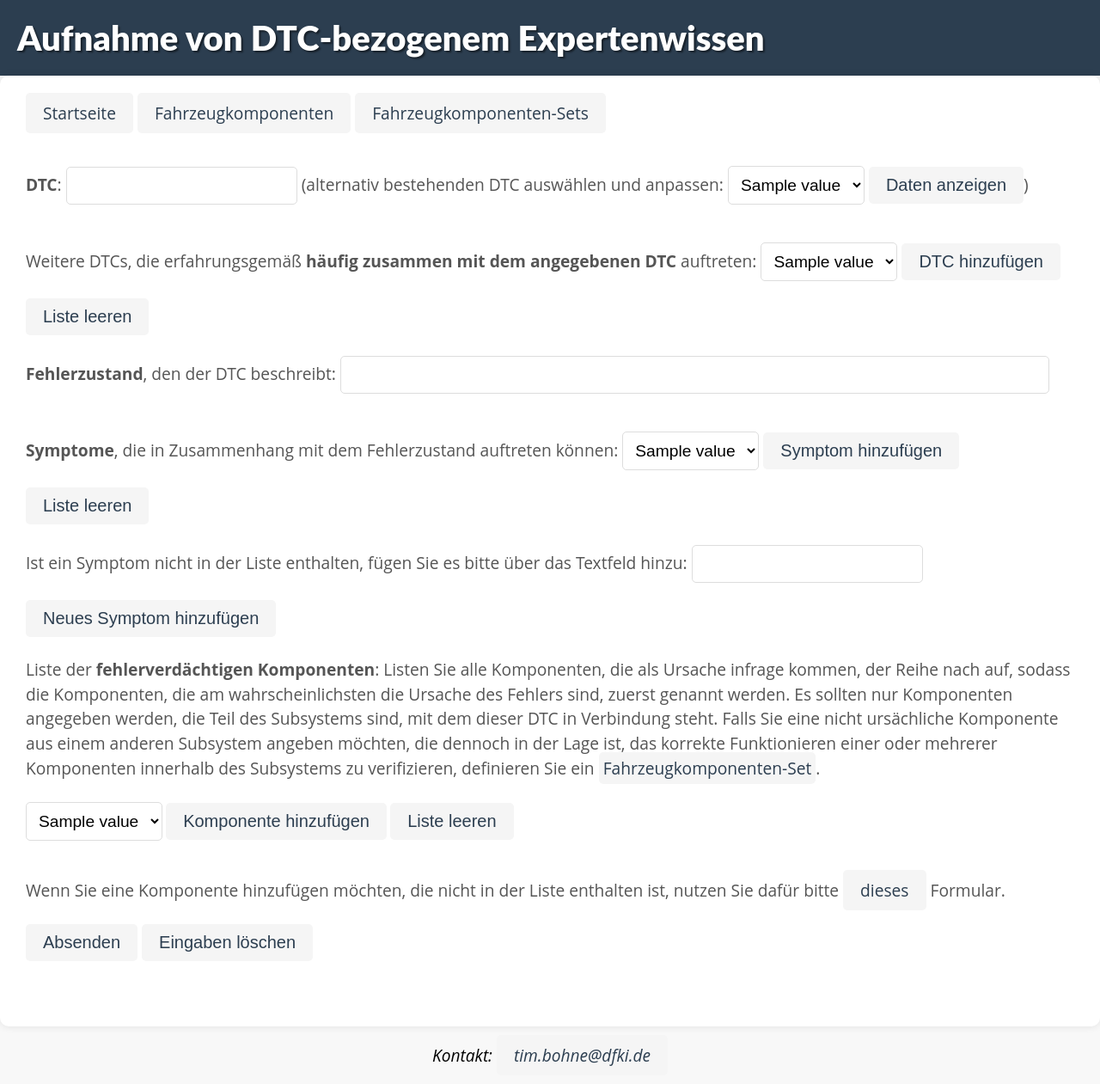
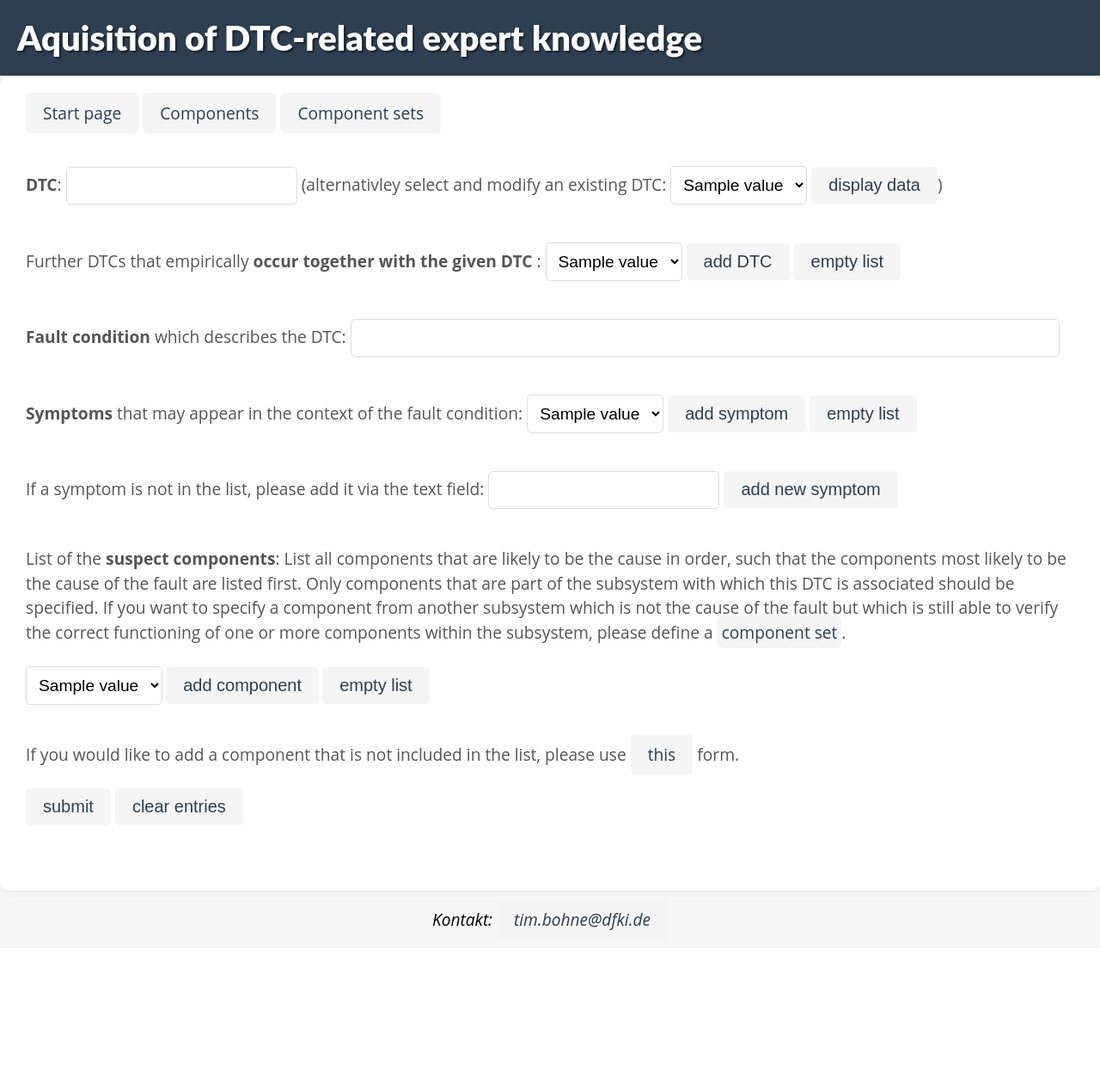
Before and after one commit to tbohne/obd_ontology, a Flask app: page /dtc_form in a window 1280 px wide. Shown: the whole page at 86% size. After the commit the page ends 1082 px from the top, so only its background shows below. Run offline with Flask 3, Linux system fonts and the light colour scheme; a database or web service that is not in the repository returns one stand-in record (values such as "Sample title"); data that the repository does not hold is empty; some libraries are stand-ins or nearby versions.

Commit message:
translate DTC page to English

```diff
--- a/obd_ontology/app.py
+++ b/obd_ontology/app.py
@@ -106,27 +106,27 @@ class DTCForm(FlaskForm):
     dtc_name = StringField("")
     existing_dtcs = SelectField("", choices=sorted(kg_query_tool.query_all_dtc_instances()),
                                 validate_choice=False)
-    existing_dtc_submit = SubmitField("Daten anzeigen")
+    existing_dtc_submit = SubmitField("display data")
     occurs_with = SelectField("",
                               choices=make_tuple_list(sorted(kg_query_tool.query_all_dtc_instances(False))),
                               validate_choice=False)
-    occurs_with_submit = SubmitField("DTC hinzufügen")
-    clear_occurs_with = SubmitField("Liste leeren")
+    occurs_with_submit = SubmitField("add DTC")
+    clear_occurs_with = SubmitField("empty list")
     fault_condition = StringField("")
     symptoms_list = make_tuple_list(sorted(kg_query_tool.query_all_symptom_instances()))
     symptoms = SelectField("", choices=symptoms_list,
                            validate_choice=False)
-    symptoms_submit = SubmitField("Symptom hinzufügen")
-    clear_symptoms = SubmitField("Liste leeren")
+    symptoms_submit = SubmitField("add symptom")
+    clear_symptoms = SubmitField("empty list")
     new_symptom = StringField("")
-    new_symptom_submit = SubmitField("Neues Symptom hinzufügen")
+    new_symptom_submit = SubmitField("add new symptom")
     suspect_components = SelectField(
         "",
         choices=make_tuple_list(sorted(kg_query_tool.query_all_component_instances())), validate_choice=False)
-    add_component_submit = SubmitField("Komponente hinzufügen")
-    clear_components = SubmitField("Liste leeren")
-    final_submit = SubmitField("Absenden")
-    clear_everything = SubmitField("Eingaben löschen")
+    add_component_submit = SubmitField("add component")
+    clear_components = SubmitField("empty list")
+    final_submit = SubmitField("submit")
+    clear_everything = SubmitField("clear entries")
 
 
 class ComponentSetForm(FlaskForm):
--- a/templates/DTC_form.html
+++ b/templates/DTC_form.html
@@ -39,14 +39,14 @@
 </head>
 
 <body>
-<header><h1>Aufnahme von DTC-bezogenem Expertenwissen</h1></header>
+<header><h1>Aquisition of DTC-related expert knowledge</h1></header>
 
 <section>
     <article>
         <p>
-            <a href="/">Startseite</a>
-            <a href="component_form">Fahrzeugkomponenten</a>
-            <a href="component_set_form">Fahrzeugkomponenten-Sets</a>
+            <a href="/">Start page</a>
+            <a href="component_form">Components</a>
+            <a href="component_set_form">Component sets</a>
         </p>
 
         <form method="POST">
@@ -54,11 +54,11 @@
             <br>
             <p>
                 <b>DTC</b>: {{ form.dtc_name(size=20) }}
-                (alternativ bestehenden DTC auswählen und anpassen:
+                (alternativley select and modify an existing DTC:
                 {{ form.existing_dtcs }} {{ form.existing_dtc_submit }})
             </p>
-            <p>Weitere DTCs, die erfahrungsgemäß <b>häufig zusammen mit dem angegebenen DTC</b>
-                auftreten: {{ form.occurs_with }} {{ form.occurs_with_submit }} {{ form.clear_occurs_with }}</p>
+            <p>Further DTCs that empirically <b>occur together with the given DTC</b>
+                : {{ form.occurs_with }} {{ form.occurs_with_submit }} {{ form.clear_occurs_with }}</p>
             <p>
             <ol id="sync_occurs_with_list">
                 {% for i in occurs_with_DTCs_variable_list %}
@@ -66,12 +66,12 @@
                 {% endfor %}
             </ol>
             </p>
-            <p><b>Fehlerzustand</b>, den der DTC beschreibt: {{ form.fault_condition(size = 70) }}</p>
-            <p><b>Symptome</b>, die in Zusammenhang mit dem Fehlerzustand auftreten können:
+            <p><b>Fault condition</b> which describes the DTC: {{ form.fault_condition(size = 70) }}</p>
+            <p><b>Symptoms</b> that may appear in the context of the fault condition:
                 {{ form.symptoms }} {{ form.symptoms_submit }} {{ form.clear_symptoms }}
             </p>
-            <p>Ist ein Symptom nicht in der Liste enthalten, fügen Sie es bitte über das Textfeld
-                hinzu: {{ form.new_symptom }} {{ form.new_symptom_submit }}</p>
+            <p>If a symptom is not in the list, please add it via the text field: {{ form.new_symptom }} {{
+                form.new_symptom_submit }}</p>
             <p>
             <ol id="sync_symptom_list">
                 {% for i in symptoms_variable_list %}
@@ -79,18 +79,18 @@
                 {% endfor %}
             </ol>
             </p>
-            <p>Liste der <b>fehlerverdächtigen Komponenten</b>: Listen Sie alle Komponenten, die als Ursache infrage
-                kommen,
-                der Reihe nach auf, sodass die Komponenten, die am wahrscheinlichsten die Ursache des Fehlers sind,
-                zuerst genannt werden. Es sollten nur Komponenten angegeben werden, die Teil des Subsystems sind,
-                mit dem dieser DTC in Verbindung steht. Falls Sie eine nicht ursächliche Komponente aus einem anderen
-                Subsystem angeben möchten, die dennoch in der Lage ist,
-                das korrekte Funktionieren einer oder mehrerer Komponenten innerhalb des Subsystems zu verifizieren,
-                definieren Sie ein <a href="component_set_form" class="intext_a">Fahrzeugkomponenten-Set</a>.
+            <p>List of the <b>suspect components</b>: List all components that are likely to be the cause in
+                order, such that the components most likely to be the cause of the fault are listed first. Only
+                components that are part of the subsystem with which this DTC is associated should be specified. If you
+                want to
+                specify a component from another subsystem which is not the cause of the fault but which is still able
+                to verify the correct
+                functioning of one or more components within the subsystem, please define a <a
+                        href="component_set_form" class="intext_a">component set</a>.
             <div>{{ form.suspect_components }} {{ form.add_component_submit }} {{ form.clear_components }}</div>
             </p>
-            <p>Wenn Sie eine Komponente hinzufügen möchten, die nicht in der Liste enthalten ist, nutzen Sie dafür bitte
-                <a href="component_form">dieses</a> Formular.</p>
+            <p>If you would like to add a component that is not included in the list, please use
+                <a href="component_form">this</a> form.</p>
             <p>
             <ol id="sync_component_list">
                 {% for i in suspect_components_variable_list %}
```
Lines whose indentation alone changed are shown as unchanged.
